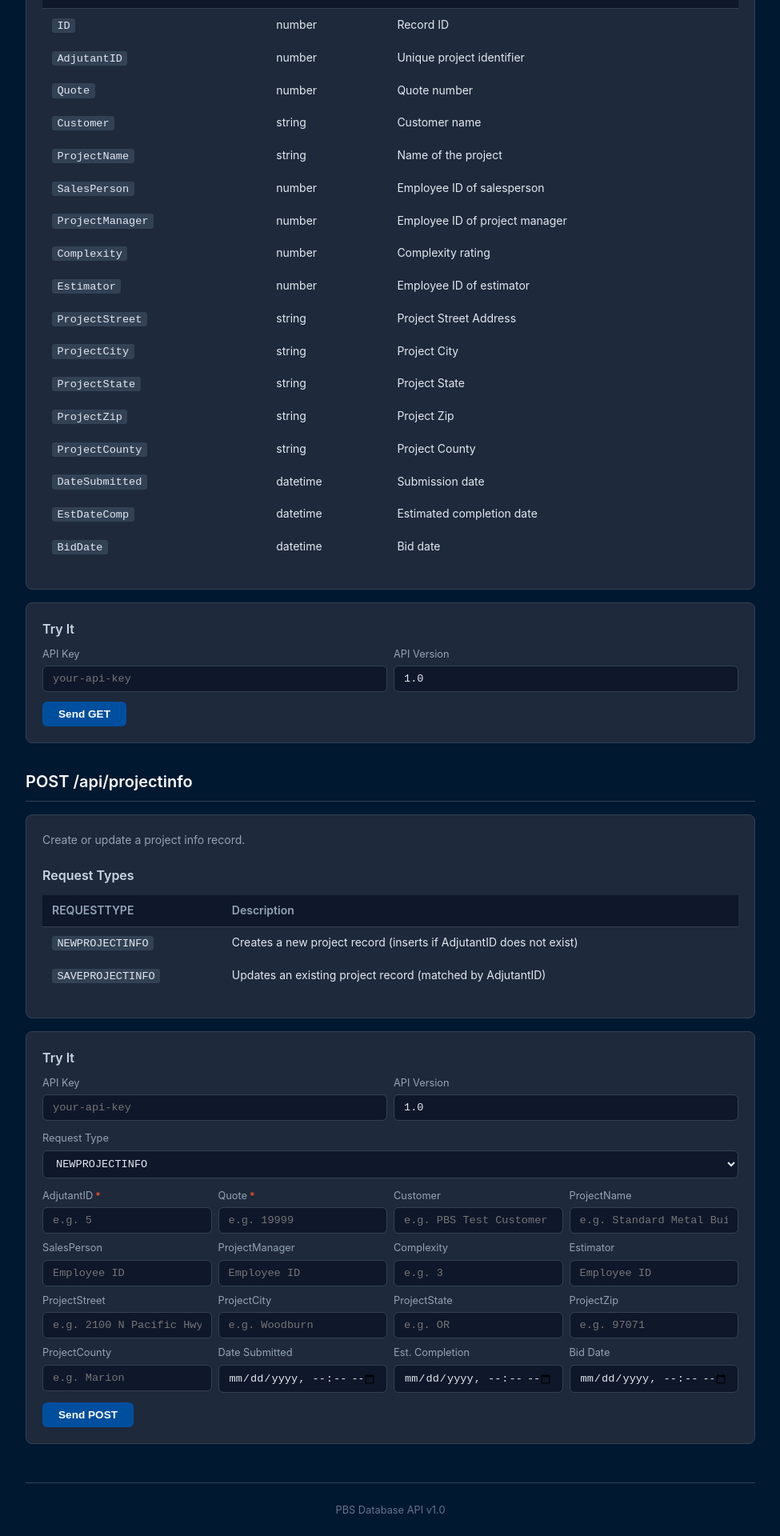
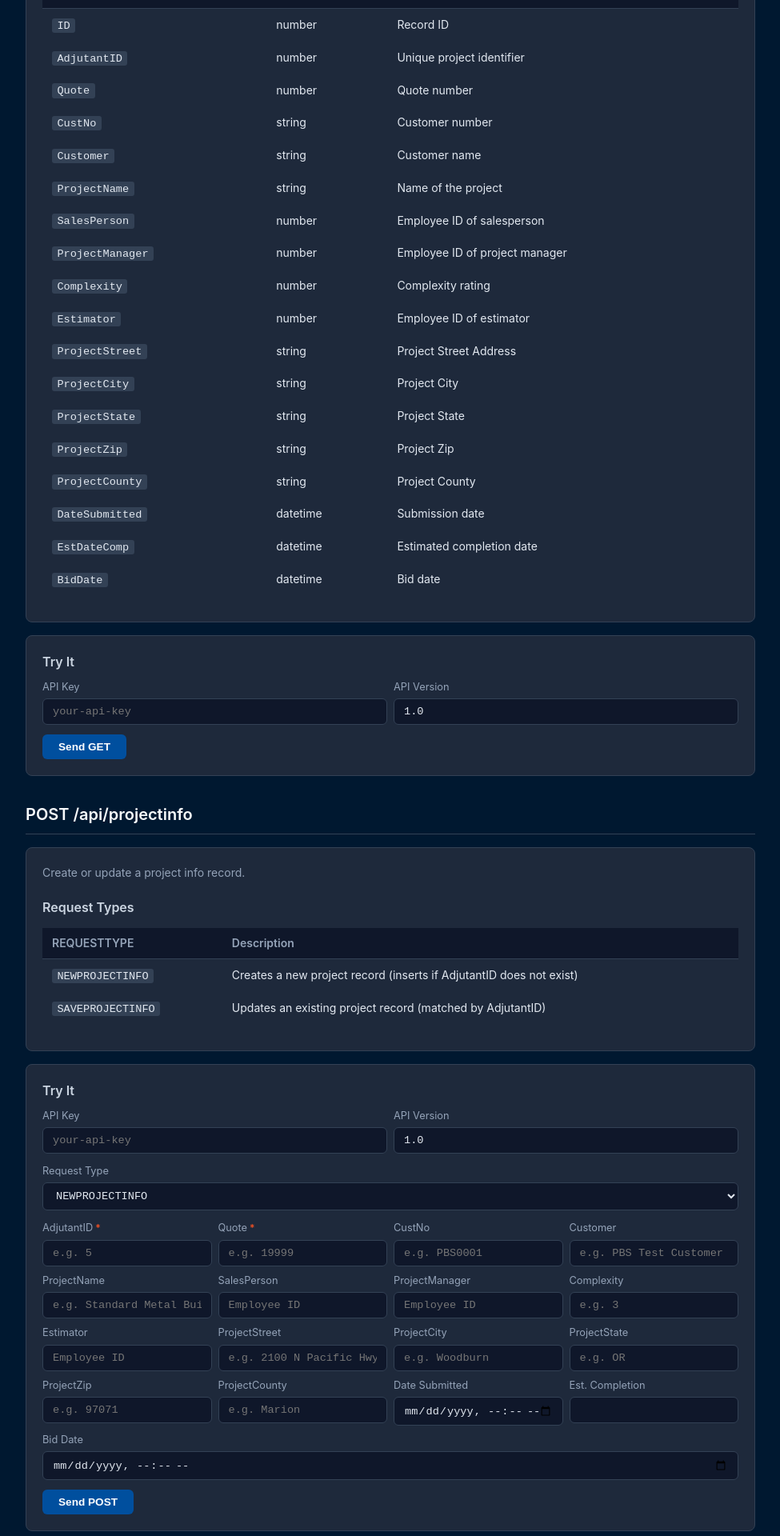
Before and after one commit to PBS-Admin/pbs-database-api, a Next.js app: page /projectinfo in a window 1280 px wide. Shown: the part 480-2400 px from the top of the page at 80% size, without its empty margins (152-1127 px from the left). Built offline with nearby package versions, Linux system fonts and the light colour scheme.

Commit message:
Add CustNo

```diff
--- a/app/projectinfo/page.tsx
+++ b/app/projectinfo/page.tsx
@@ -26,6 +26,7 @@ export default function ProjectInfoPage() {
             <tr><td><code className="inline-code">ID</code></td><td>number</td><td>Record ID</td></tr>
             <tr><td><code className="inline-code">AdjutantID</code></td><td>number</td><td>Unique project identifier</td></tr>
             <tr><td><code className="inline-code">Quote</code></td><td>number</td><td>Quote number</td></tr>
+            <tr><td><code className="inline-code">CustNo</code></td><td>string</td><td>Customer number</td></tr>
             <tr><td><code className="inline-code">Customer</code></td><td>string</td><td>Customer name</td></tr>
             <tr><td><code className="inline-code">ProjectName</code></td><td>string</td><td>Name of the project</td></tr>
             <tr><td><code className="inline-code">SalesPerson</code></td><td>number</td><td>Employee ID of salesperson</td></tr>
@@ -76,6 +77,7 @@ export default function ProjectInfoPage() {
         bodyFields={[
           { label: "AdjutantID", name: "AdjutantID", type: "number", placeholder: "e.g. 5", required: true },
           { label: "Quote", name: "Quote", type: "number", placeholder: "e.g. 19999", required: true },
+          { label: "CustNo", name: "CustNo", type: "text", placeholder: "e.g. PBS0001" },
           { label: "Customer", name: "Customer", type: "text", placeholder: "e.g. PBS Test Customer" },
           { label: "ProjectName", name: "ProjectName", type: "text", placeholder: "e.g. Standard Metal Building" },
           { label: "SalesPerson", name: "SalesPerson", type: "number", placeholder: "Employee ID" },
@@ -88,7 +90,7 @@ export default function ProjectInfoPage() {
           { label: "ProjectZip", name: "ProjectZip", type: "text", placeholder: "e.g. 97071" },
           { label: "ProjectCounty", name: "ProjectCounty", type: "text", placeholder: "e.g. Marion" },
           { label: "Date Submitted", name: "DateSubmitted", type: "datetime-local" },
-          { label: "Est. Completion", name: "EstDateComp", type: "datetime-local" },
+          { label: "Est. Completion", name: "EstDateComp", type: "datetime" },
           { label: "Bid Date", name: "BidDate", type: "datetime-local" },
         ]}
       />
```
